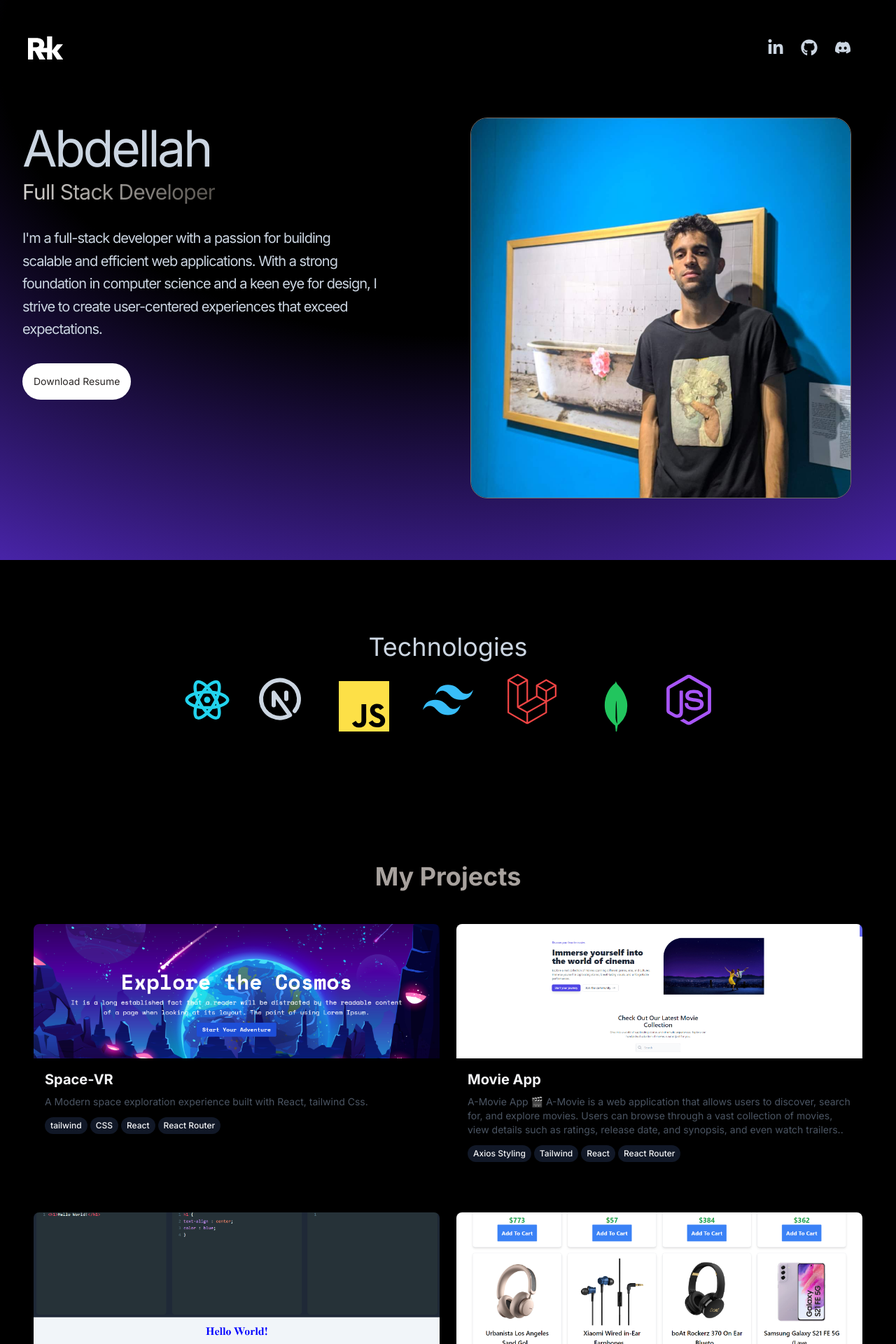
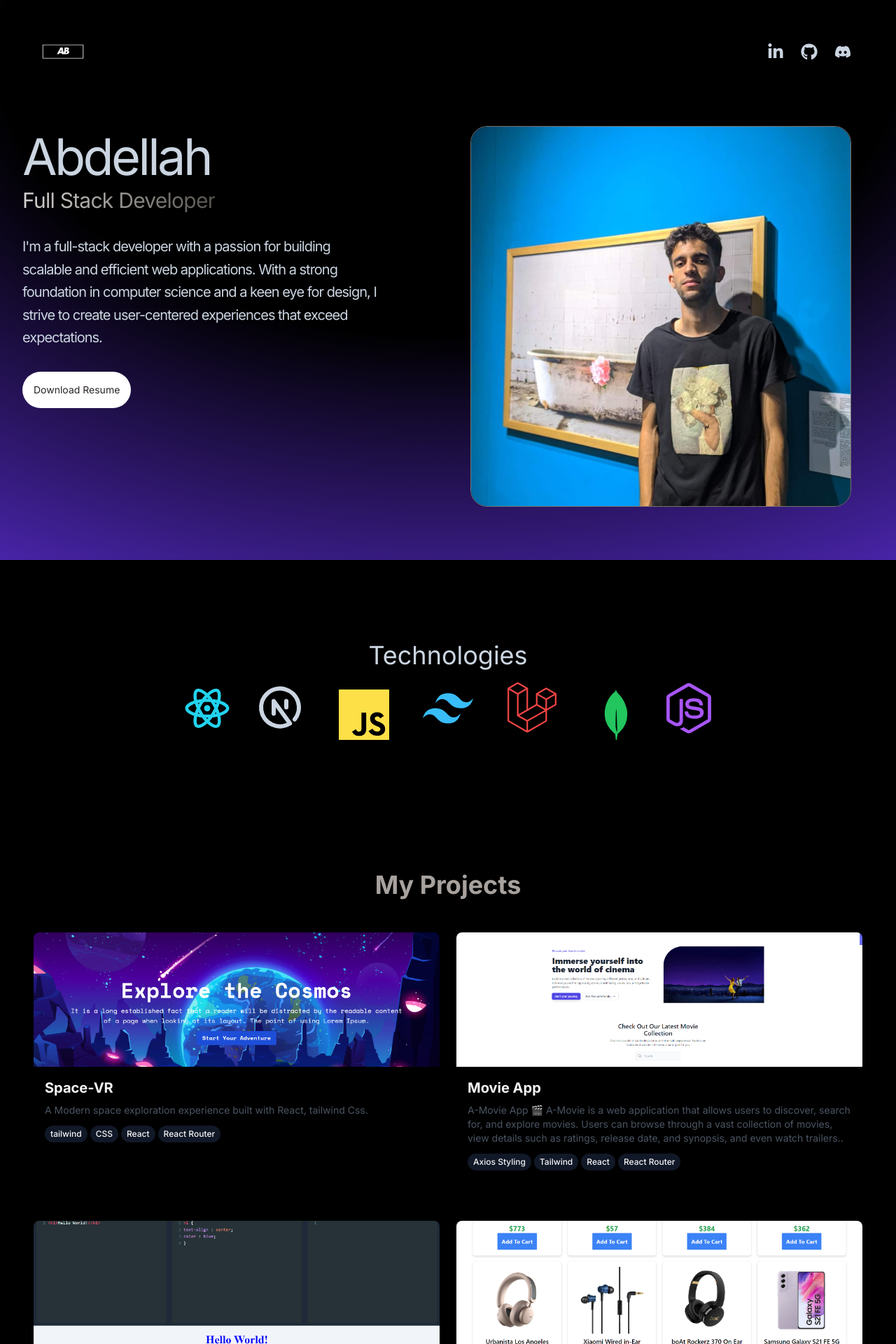
Before and after one commit to abdellah-bouzekri/personal-pertfolio, a React (Vite) app: page / in a window 1280 px wide. Shown: the top 1920 px of the page at 70% size. Built offline with nearby package versions, Linux system fonts and the light colour scheme.

Commit message:
Logo Changes

```diff
--- a/index.html
+++ b/index.html
@@ -2,10 +2,7 @@
 <html lang="en">
   <head>
     <meta charset="UTF-8" />
-    <link
-      rel="icon"
-      type="image/svg+xml"
-      href="/src/assets/raviKumarLogo.webp" />
+    <link rel="icon" type="image/svg+xml" href="/src/assets/Logo-AB.png" />
     <meta name="viewport" content="width=device-width, initial-scale=1.0" />
     <title>Portfolio</title>
   </head>
--- a/src/components/Carrer.jsx
+++ b/src/components/Carrer.jsx
@@ -1,17 +1,31 @@
 import React from "react";
 import { CarrerP } from "../constants";
+import { motion } from "framer-motion";
+
 function Carrer() {
   return (
     <div className="container mx-auto px-4 py-16">
-      <h2 className="text-4xl font-bold text-center mb-16 text-stone-100">
+      <motion.h2
+        whileInView={{
+          opacity: 1,
+          y: 0,
+        }}
+        initial={{ opacity: 0, y: -100 }}
+        transition={{ duration: 1.5 }}
+        className="text-4xl font-bold text-center mb-16 text-stone-100">
         My Journey
-      </h2>
+      </motion.h2>
       <div className="relative">
         {/* Vertical line - hidden on mobile, visible on larger screens */}
-        <div className="hidden lg:block absolute left-1/2 transform -translate-x-1/2 w-1 h-full bg-stone-100"></div>
+        <motion.div className="hidden lg:block absolute left-1/2 transform -translate-x-1/2 w-1 h-full bg-stone-100"></motion.div>
 
         {CarrerP.map((item, index) => (
-          <div key={item.id} className="mb-8 lg:mb-16">
+          <motion.div
+            whileInView={{ opacity: 1, x: 0 }}
+            initial={{ opacity: 0, x: 100 }}
+            transition={{ duration: 1 }}
+            key={item.id}
+            className="mb-8 lg:mb-16">
             <div
               className={`flex flex-col lg:flex-row ${
                 index % 2 === 0 ? "lg:flex-row-reverse" : ""
@@ -35,7 +49,7 @@
                 </div>
               </div>
             </div>
-          </div>
+          </motion.div>
         ))}
       </div>
     </div>
--- a/src/components/Contact.jsx
+++ b/src/components/Contact.jsx
@@ -1,13 +1,32 @@
 import React from "react";
 import { CONTACT } from "../constants";
+import { motion } from "framer-motion";
 
 const Contact = () => {
   return (
     <div className="border-t border-stone-900 pb-20">
-      <h2 className="my-10 text-center text-4xl">Get in Touch</h2>
+      <motion.h2
+        whileInView={{ opacity: 1, y: 0 }}
+        initial={{ opacity: 1, y: -100 }}
+        transition={{ duration: 0.5 }}
+        className="my-10 text-center text-4xl">
+        Get in Touch
+      </motion.h2>
       <div className="text-center tracking-wider">
-        <p className="my-4">{CONTACT.address}</p>
-        <p className="my-4">{CONTACT.phoneNo}</p>
+        <motion.p
+          whileInView={{ opacity: 1, x: 0 }}
+          initial={{ opacity: 0, x: -100 }}
+          transition={{ duration: 1 }}
+          className="my-4">
+          {CONTACT.address}
+        </motion.p>
+        <motion.p
+          whileInView={{ opacity: 1, x: 0 }}
+          initial={{ opacity: 0, x: 100 }}
+          transition={{ duration: 1 }}
+          className="my-4">
+          {CONTACT.phoneNo}
+        </motion.p>
         <a href="#" className="border-b ">
           {CONTACT.email}
         </a>
--- a/src/components/Nav.jsx
+++ b/src/components/Nav.jsx
@@ -1,12 +1,12 @@
 import React from "react";
-import logo from "../assets/raviKumarLogo.webp";
+import logo from "../assets/Logo-AB.png";
 import { FaDiscord, FaGithub, FaLinkedinIn } from "react-icons/fa";
 function Nav() {
   return (
     <nav className="flex items-center justify-between py-6">
       <div className="flex flex-shrink-0 items-center">
         <a href="/" aria-label="Home">
-          <img src={logo} className="mx-2" height={33} width={50} alt="logo" />
+          <img src={logo} className="mx-2" height={33} width={100} alt="logo" />
         </a>
       </div>
       <div className="m-8 flex items-center justify-center gap-6 text-2xl">
--- a/src/components/Projects.jsx
+++ b/src/components/Projects.jsx
@@ -2,16 +2,15 @@
 import { motion } from "framer-motion";
 import { PROJECTS } from "../constants/index";
 import { ExternalLink } from "lucide-react";
-import { FaExternalLinkAlt, FaExternalLinkSquareAlt } from "react-icons/fa";
 
 const ProjectCard = ({ project, index }) => {
   return (
-    <motion.div
-      initial={{ opacity: 0, y: 50 }}
-      animate={{ opacity: 1, y: 0 }}
-      transition={{ duration: 0.5, delay: index * 0.1 }}
-      className="mb-8 overflow-hidden rounded-lg bg-transparent shadow-lg transition-all duration-300 hover:shadow-2xl">
-      <div className="relative overflow-hidden">
+    <motion.div className="mb-8 overflow-hidden rounded-lg bg-transparent shadow-lg transition-all duration-300 hover:shadow-2xl">
+      <motion.div
+        whileInView={{ opacity: 1, x: 0 }}
+        initial={{ opacity: 0, x: -100 }}
+        transition={{ duration: 1 }}
+        className="relative overflow-hidden">
         <img
           src={project.image}
           alt={project.title}
@@ -28,8 +27,12 @@
             </a>
           </div>
         </div>
-      </div>
-      <div className="p-4">
+      </motion.div>
+      <motion.div
+        whileInView={{ opacity: 1, x: 0 }}
+        initial={{ opacity: 0, x: 100 }}
+        transition={{ duration: 1 }}
+        className="p-4">
         <h3 className="mb-2 text-xl font-bold text-gray-100">
           {project.title}
         </h3>
@@ -45,7 +48,7 @@
             </span>
           ))}
         </div>
-      </div>
+      </motion.div>
     </motion.div>
   );
 };
```
Also changed, not shown: src/assets/Logo-AB.png (added), src/assets/raviKumarLogo.webp (deleted), src/components/educationAndCareer .jsx (deleted).
